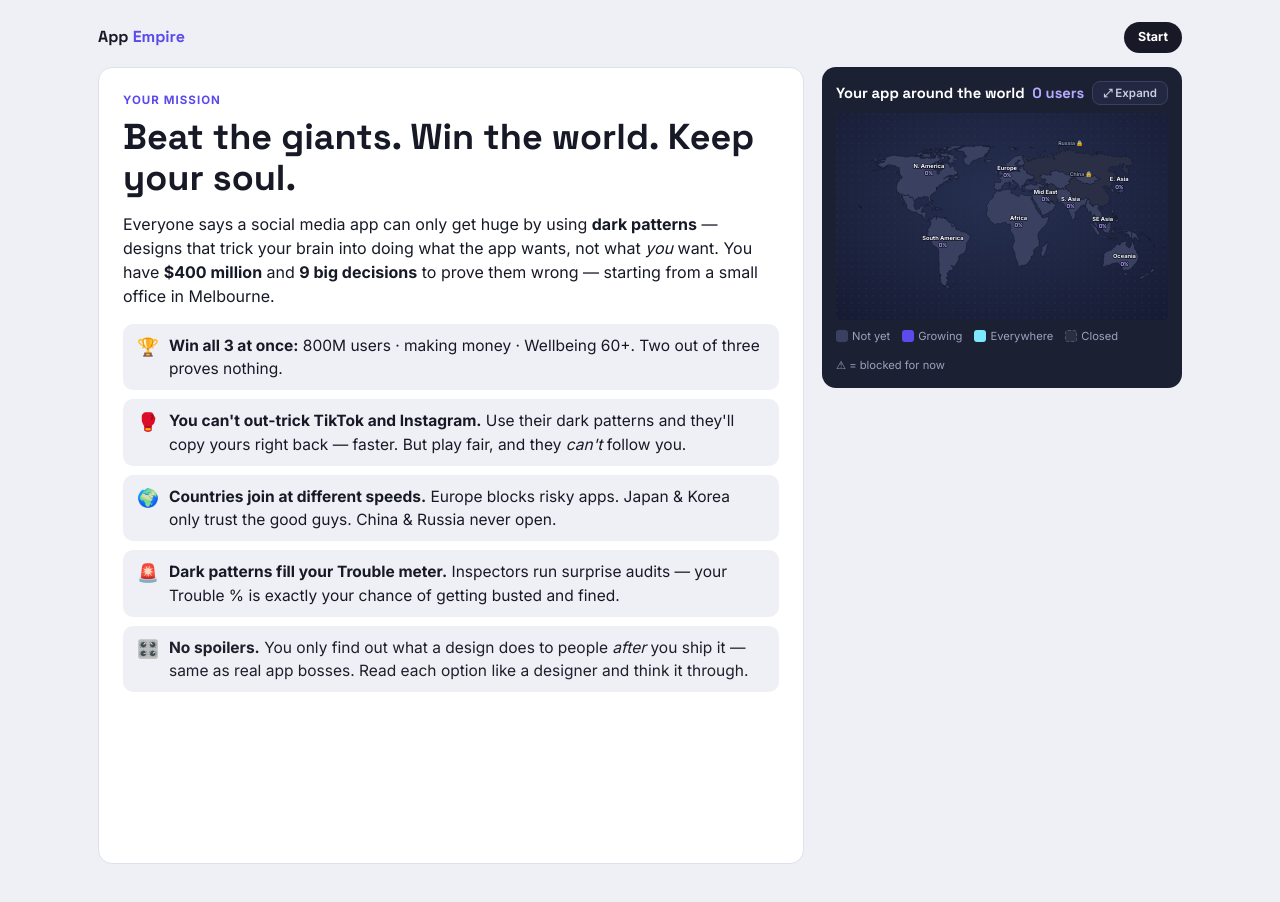
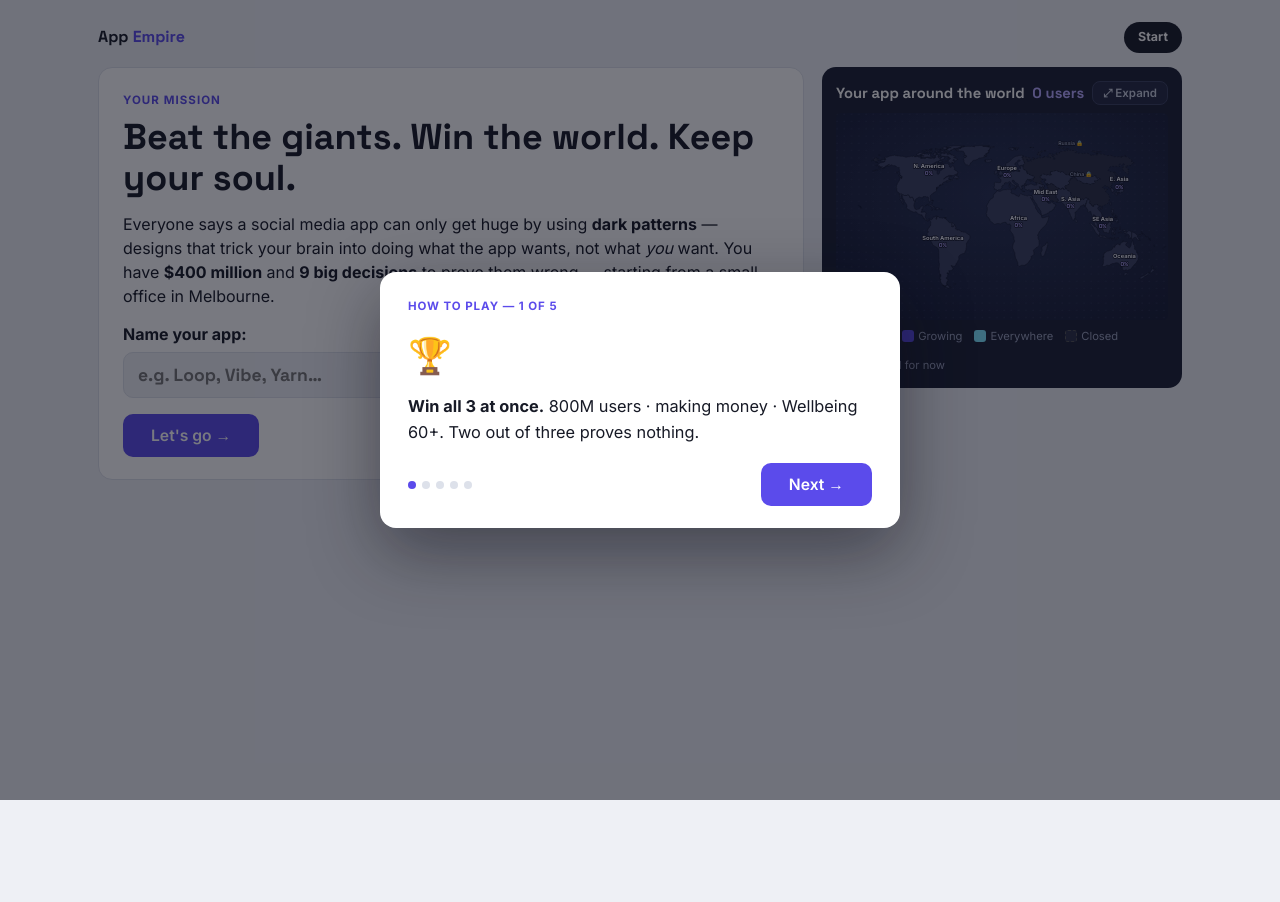
Before and after one commit to wesdlpteam/App-Empire, a plain HTML site: page index.html in a window 1280 px wide. Both pictures are taken after a click on the button "Start your empire →". After the commit the page ends 800 px from the top, so only its background shows below. Drawn offline with Linux system fonts and the light colour scheme.

Commit message:
Replace intro text wall with click-through instruction popups
Five 'How to play' cards, one instruction each, with progress dots and a
Next button; the last card ends with 'Ready to play' and focuses the
app-name box. Also adds the globe favicon.

Co-Authored-By: Claude Fable 5 <noreply@anthropic.com>

```diff
--- a/index.html
+++ b/index.html
@@ -190,10 +190,17 @@
   .name-input{font-family:var(--font-display);font-size:1.1rem;font-weight:600;border:1.5px solid var(--line);border-radius:10px;padding:11px 14px;width:100%;max-width:330px;margin:6px 0 4px;background:var(--bg);color:var(--ink)}
   .name-input:focus{outline:none;border-color:var(--violet);background:#fff}
   .introlist{list-style:none;margin:16px 0 4px}
-  .introlist li{display:flex;gap:10px;align-items:flex-start;font-size:.97rem;margin:9px 0;background:var(--bg);border-radius:10px;padding:10px 14px;opacity:0;transform:translateY(10px);transition:opacity .5s ease,transform .5s cubic-bezier(.16,1,.3,1)}
-  .introlist li.in{opacity:1;transform:none}
-  #introActions{opacity:0;transform:translateY(10px);transition:opacity .5s ease,transform .5s cubic-bezier(.16,1,.3,1)}
-  #introActions.in{opacity:1;transform:none}
+  .introlist li{display:flex;gap:10px;align-items:flex-start;font-size:.97rem;margin:9px 0;background:var(--bg);border-radius:10px;padding:10px 14px}
+  .tut-overlay{position:fixed;inset:0;z-index:85;background:rgba(10,12,24,.55);display:flex;align-items:center;justify-content:center;padding:20px}
+  .tut-card{background:#fff;border-radius:16px;padding:26px 28px 22px;max-width:520px;width:100%;box-shadow:0 24px 70px rgba(10,12,24,.45)}
+  .tut-step{font-size:.72rem;font-weight:800;letter-spacing:.08em;text-transform:uppercase;color:var(--violet);margin-bottom:12px}
+  .tut-body{font-size:1.02rem;line-height:1.6;min-height:110px}
+  .tut-body .em{display:block;font-size:2.2rem;margin-bottom:10px}
+  .tut-foot{display:flex;justify-content:space-between;align-items:center;gap:12px;margin-top:18px}
+  .tut-foot .btn{margin-top:0}
+  .tut-dots{display:flex;gap:6px}
+  .tut-dots span{width:8px;height:8px;border-radius:50%;background:var(--line)}
+  .tut-dots span.on{background:var(--violet)}
   .introlist .em{flex:none;font-size:1.1rem}
   .region-info{background:#232842;color:#C9CEDF;border-radius:10px;padding:9px 12px;font-size:.78rem;margin-top:8px;line-height:1.45}
   .region-info b{color:#fff}
@@ -242,7 +249,7 @@
     <circle class="sp-ping" cx="170" cy="360" r="12"/>
     <circle cx="170" cy="360" r="4" fill="#FFD34D" stroke="#0E1120" stroke-width="1"/>
   </svg>
-  <div class="sp-inner">
+  <div class="sp-inner" id="spInner">
     <div class="sp-kicker">Nine decisions. One conscience.</div>
     <h1 class="sp-title">App <span>Empire</span></h1>
     <p class="sp-tag">Can you beat the giants — fairly?</p>
@@ -280,13 +287,6 @@
         <div class="eyebrow">Your mission</div>
         <h1>Beat the giants. Win the world. Keep your soul.</h1>
         <p>Everyone says a social media app can only get huge by using <b>dark patterns</b> — designs that trick your brain into doing what the app wants, not what <i>you</i> want. You have <b>$400 million</b> and <b>9 big decisions</b> to prove them wrong — starting from a small office in Melbourne.</p>
-        <ul class="introlist">
-          <li><span class="em">🏆</span><span><b>Win all 3 at once:</b> 800M users · making money · Wellbeing 60+. Two out of three proves nothing.</span></li>
-          <li><span class="em">🥊</span><span><b>You can't out-trick TikTok and Instagram.</b> Use their dark patterns and they'll copy yours right back — faster. But play fair, and they <i>can't</i> follow you.</span></li>
-          <li><span class="em">🌍</span><span><b>Countries join at different speeds.</b> Europe blocks risky apps. Japan &amp; Korea only trust the good guys. China &amp; Russia never open.</span></li>
-          <li><span class="em">🚨</span><span><b>Dark patterns fill your Trouble meter.</b> Inspectors run surprise audits — your Trouble % is exactly your chance of getting busted and fined.</span></li>
-          <li><span class="em">🎛️</span><span><b>No spoilers.</b> You only find out what a design does to people <i>after</i> you ship it — same as real app bosses. Read each option like a designer and think it through.</span></li>
-        </ul>
         <div id="introActions">
           <p style="margin-top:14px"><b>Name your app:</b></p>
           <input class="name-input" id="appNameInput" maxlength="16" placeholder="e.g. Loop, Vibe, Yarn…" aria-label="Name your app">
@@ -432,6 +432,17 @@
 </dialog>
 
 <div class="celeb-toast" id="celebToast" role="status" aria-live="polite"></div>
+
+<div class="tut-overlay" id="tut" role="dialog" aria-modal="true" aria-label="How to play" style="display:none">
+  <div class="tut-card">
+    <div class="tut-step" id="tutStep"></div>
+    <div class="tut-body" id="tutBody"></div>
+    <div class="tut-foot">
+      <div class="tut-dots" id="tutDots"></div>
+      <button class="btn" id="tutNext">Next →</button>
+    </div>
+  </div>
+</div>
 
 <script>
 /* ================= TUNING ================= */
@@ -781,16 +792,32 @@ function worldReaction(o){
 
 /* ================= FLOW ================= */
 document.body.classList.add("splashed");
-function revealIntro(){
-  const items=[...document.querySelectorAll("#intro .introlist li"), $("introActions")];
-  const instant = matchMedia("(prefers-reduced-motion: reduce)").matches;
-  items.forEach((el,i)=> instant ? el.classList.add("in") : setTimeout(()=>el.classList.add("in"), 250 + i*550));
+const TUT_STEPS=[
+  {em:"🏆", h:"Win all 3 at once", t:"800M users · making money · Wellbeing 60+. Two out of three proves nothing."},
+  {em:"🥊", h:"You can't out-trick TikTok and Instagram", t:"Use their dark patterns and they'll copy yours right back — faster. But play fair, and they <i>can't</i> follow you."},
+  {em:"🌍", h:"Countries join at different speeds", t:"Europe blocks risky apps. Japan &amp; Korea only trust the good guys. China &amp; Russia never open."},
+  {em:"🚨", h:"Dark patterns fill your Trouble meter", t:"Inspectors run surprise audits — your Trouble % is exactly your chance of getting busted and fined."},
+  {em:"🎛️", h:"No spoilers", t:"You only find out what a design does to people <i>after</i> you ship it — same as real app bosses. Read each option like a designer."},
+];
+let tutI=0;
+function showTutStep(){
+  const s=TUT_STEPS[tutI];
+  $("tutStep").textContent=`How to play — ${tutI+1} of ${TUT_STEPS.length}`;
+  $("tutBody").innerHTML=`<span class="em">${s.em}</span><b>${s.h}.</b> ${s.t}`;
+  $("tutDots").innerHTML=TUT_STEPS.map((_,i)=>`<span class="${i<=tutI?'on':''}"></span>`).join("");
+  $("tutNext").textContent = tutI===TUT_STEPS.length-1 ? "Ready to play ✓" : "Next →";
 }
+$("tutNext").addEventListener("click", ()=>{
+  if(tutI < TUT_STEPS.length-1){ tutI++; showTutStep(); }
+  else { $("tut").style.display="none"; $("appNameInput").focus(); }
+});
 $("splashBtn").addEventListener("click", ()=>{
   $("splash").classList.add("gone");
   document.body.classList.remove("splashed");
   setTimeout(()=>{ const s=$("splash"); if(s) s.remove(); }, 700);
-  revealIntro();
+  tutI=0; showTutStep();
+  $("tut").style.display="flex";
+  $("tutNext").focus();
 });
 
 function initMapFx(){
```
